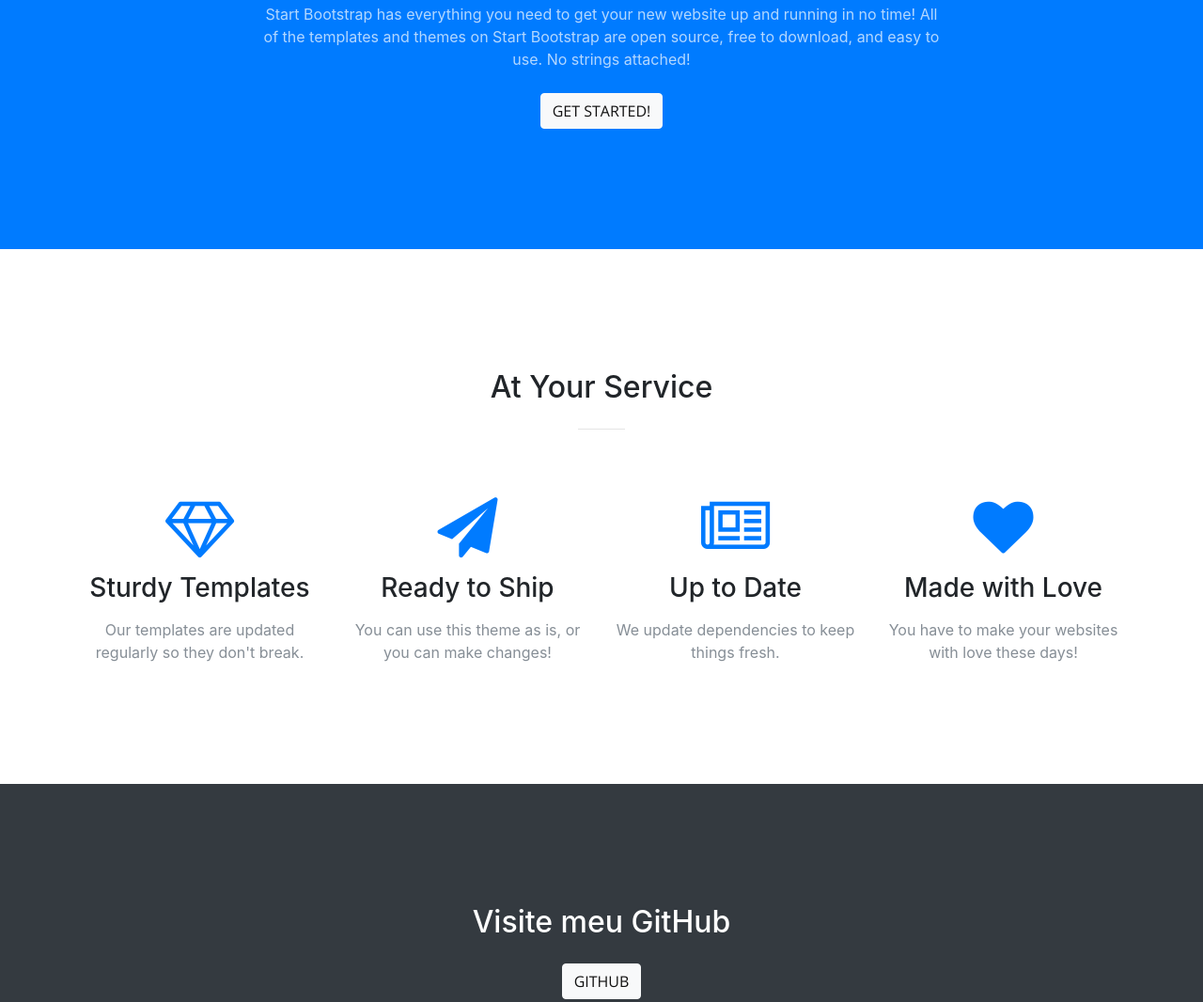
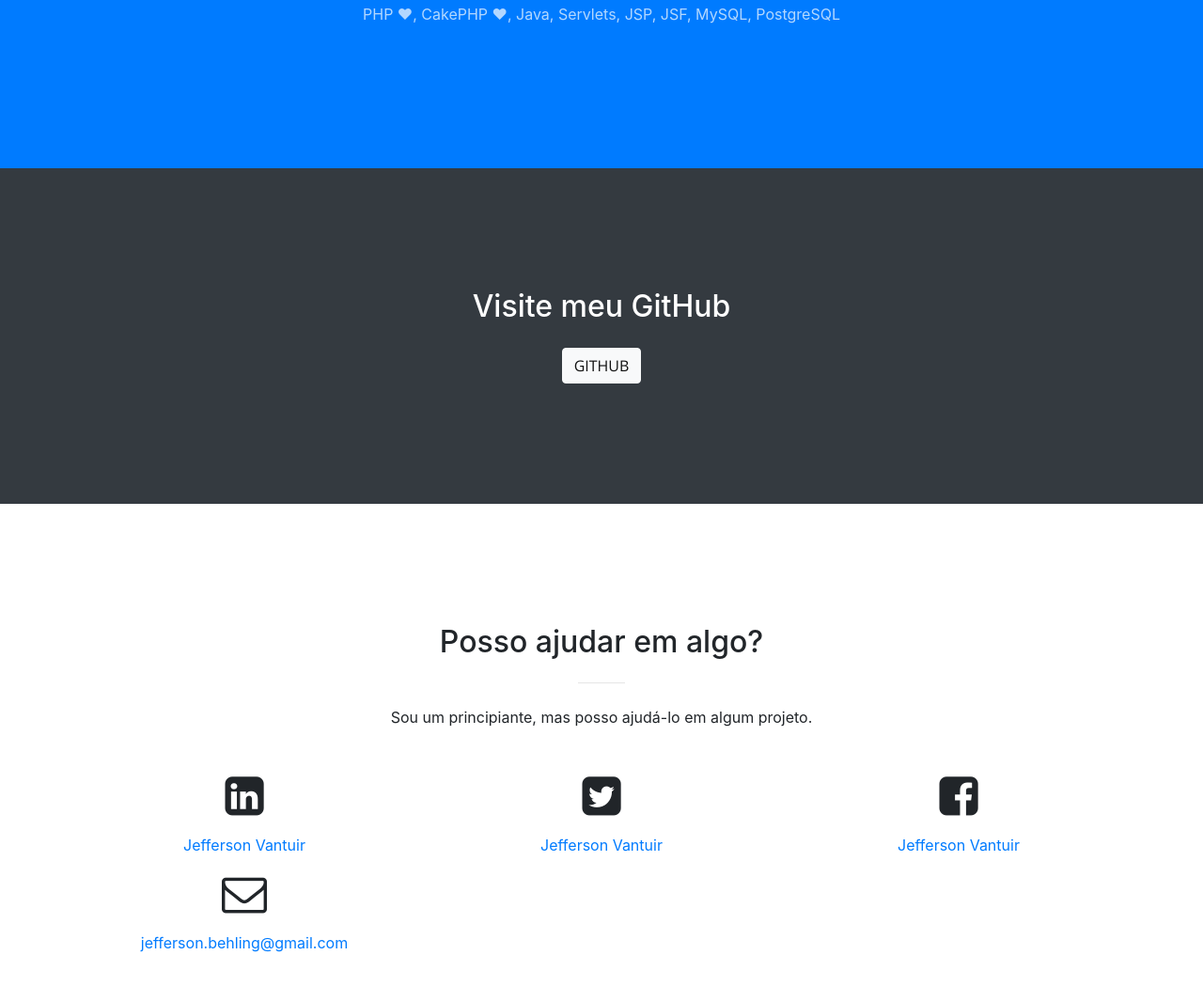
Before and after one commit to jeffersonbehling/jeffersonbehling.github.io, a website with bundled scripts: page index.html in a window 1280 px wide. Shown: the part 1012-2078 px from the top of the page at 94% size. Built offline with nearby package versions, Linux system fonts and the light colour scheme.

Commit message:
Update index.html

```diff
--- a/index.html
+++ b/index.html
@@ -38,16 +38,13 @@
         <div class="collapse navbar-collapse" id="navbarResponsive">
           <ul class="navbar-nav ml-auto">
             <li class="nav-item">
-              <a class="nav-link js-scroll-trigger" href="#about">About</a>
+              <a class="nav-link js-scroll-trigger" href="#about">Sobre</a>
             </li>
             <li class="nav-item">
-              <a class="nav-link js-scroll-trigger" href="#services">Services</a>
+              <a class="nav-link js-scroll-trigger" href="#portfolio">Portifólio</a>
             </li>
             <li class="nav-item">
-              <a class="nav-link js-scroll-trigger" href="#portfolio">Portfolio</a>
-            </li>
-            <li class="nav-item">
-              <a class="nav-link js-scroll-trigger" href="#contact">Contact</a>
+              <a class="nav-link js-scroll-trigger" href="#contact">Contato</a>
             </li>
           </ul>
         </div>
@@ -75,58 +72,13 @@
       <div class="container">
         <div class="row">
           <div class="col-lg-8 mx-auto text-center">
-            <h2 class="section-heading text-white">We've got what you need!</h2>
+            <h2 class="section-heading text-white">Experiências de Programação</h2>
             <hr class="light my-4">
-            <p class="text-faded mb-4">Start Bootstrap has everything you need to get your new website up and running in no time! All of the templates and themes on Start Bootstrap are open source, free to download, and easy to use. No strings attached!</p>
-            <a class="btn btn-light btn-xl js-scroll-trigger" href="#services">Get Started!</a>
+            <p class="text-faded mb-4">PHP ❤, CakePHP ❤, Java, Servlets, JSP, JSF, MySQL, PostgreSQL</p>
           </div>
         </div>
       </div>
     </section>
-
-    <section id="services">
-      <div class="container">
-        <div class="row">
-          <div class="col-lg-12 text-center">
-            <h2 class="section-heading">At Your Service</h2>
-            <hr class="my-4">
-          </div>
-        </div>
-      </div>
-      <div class="container">
-        <div class="row">
-          <div class="col-lg-3 col-md-6 text-center">
-            <div class="service-box mt-5 mx-auto">
-              <i class="fa fa-4x fa-diamond text-primary mb-3 sr-icons"></i>
-              <h3 class="mb-3">Sturdy Templates</h3>
-              <p class="text-muted mb-0">Our templates are updated regularly so they don't break.</p>
-            </div>
-          </div>
-          <div class="col-lg-3 col-md-6 text-center">
-            <div class="service-box mt-5 mx-auto">
-              <i class="fa fa-4x fa-paper-plane text-primary mb-3 sr-icons"></i>
-              <h3 class="mb-3">Ready to Ship</h3>
-              <p class="text-muted mb-0">You can use this theme as is, or you can make changes!</p>
-            </div>
-          </div>
-          <div class="col-lg-3 col-md-6 text-center">
-            <div class="service-box mt-5 mx-auto">
-              <i class="fa fa-4x fa-newspaper-o text-primary mb-3 sr-icons"></i>
-              <h3 class="mb-3">Up to Date</h3>
-              <p class="text-muted mb-0">We update dependencies to keep things fresh.</p>
-            </div>
-          </div>
-          <div class="col-lg-3 col-md-6 text-center">
-            <div class="service-box mt-5 mx-auto">
-              <i class="fa fa-4x fa-heart text-primary mb-3 sr-icons"></i>
-              <h3 class="mb-3">Made with Love</h3>
-              <p class="text-muted mb-0">You have to make your websites with love these days!</p>
-            </div>
-          </div>
-        </div>
-      </div>
-    </section>
-
     <section class="p-0" id="portfolio">
       <div class="container-fluid p-0">
         <div class="row no-gutters popup-gallery">
@@ -242,6 +194,18 @@
         </div>
         <div class="row">
           <div class="col-lg-4 ml-auto text-center">
+            <i class="fa fa-linkedin-square fa-3x mb-3 sr-contact"></i>
+            <p>
+              <a href="https://www.linkedin.com/in/jefferson-vantuir-behling-1422b4121/">Jefferson Vantuir</a>
+            </p>
+          </div>
+          <div class="col-lg-4 ml-auto text-center">
+            <i class="fa fa-twitter-square fa-3x mb-3 sr-contact"></i>
+            <p>
+              <a href="https://www.twitter.com/j_vantuir">Jefferson Vantuir</a>
+            </p>
+          </div>
+          <div class="col-lg-4 ml-auto text-center">
             <i class="fa fa-facebook-square fa-3x mb-3 sr-contact"></i>
             <p>
               <a href="https://www.fb.com/jefferson.behling">Jefferson Vantuir</a>
```
